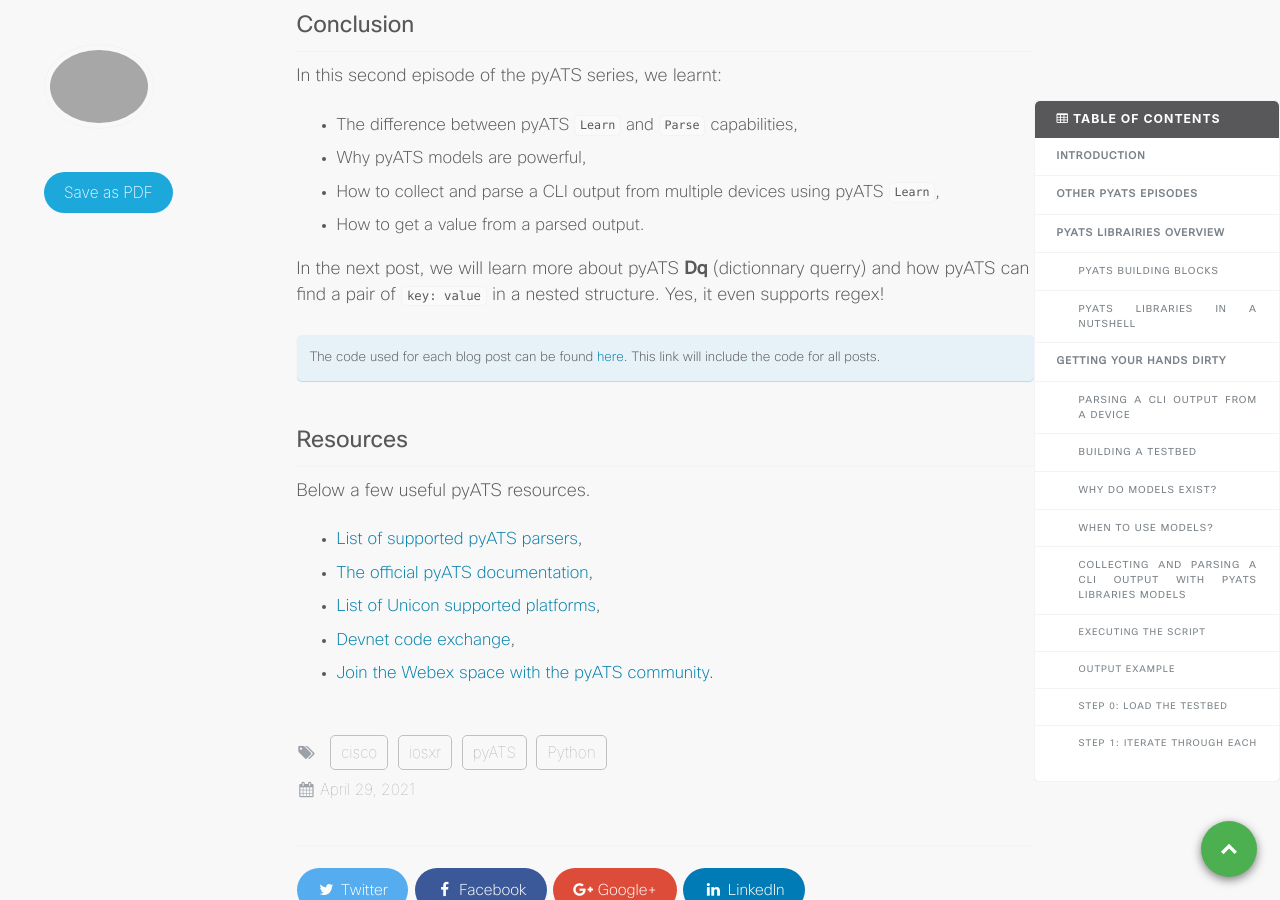
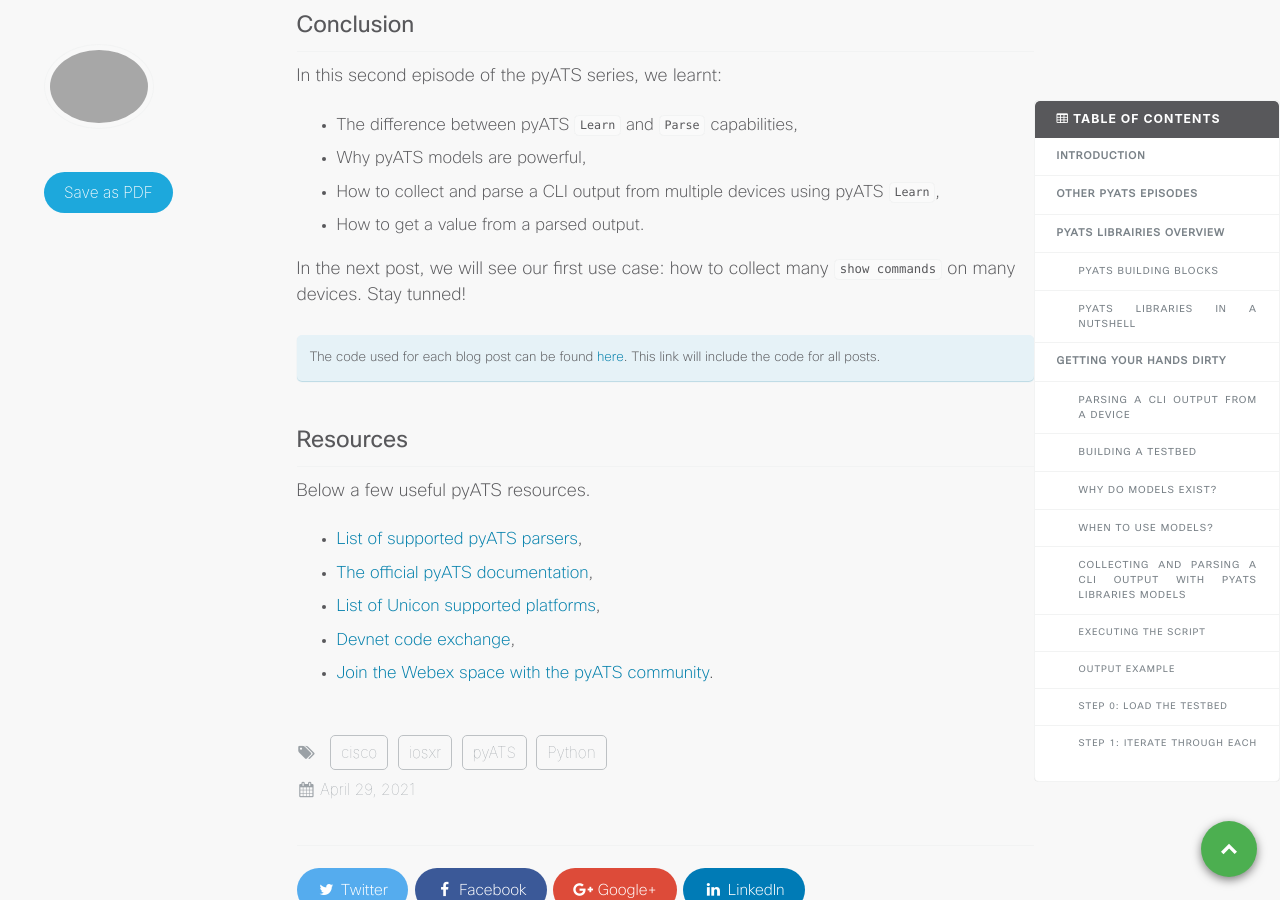
Before and after one commit to xrdocs/programmability, a Jekyll site: the page built from _tutorials/pyats-series-be-a-model.md, in a window 1280 px wide and 900 px high, scrolled down 10182 px. Built offline with Jekyll 4.4.1, drawn with Linux system fonts in a browser that asks for light colours; comment, search, counter and statistics services are not loaded.

Commit message:
change next episode

```diff
--- a/_tutorials/pyats-series-be-a-model.md
+++ b/_tutorials/pyats-series-be-a-model.md
@@ -447,7 +447,7 @@ In this second episode of the pyATS series, we learnt:
 - How to collect and parse a CLI output from multiple devices using pyATS `Learn`,
 - How to get a value from a parsed output.
 
-In the next post, we will learn more about pyATS **Dq** (dictionnary querry) and how pyATS can find a pair of `key: value` in a nested structure. Yes, it even supports regex!
+In the next post, we will see our first use case: how to collect many `show commands` on many devices. Stay tunned!
 
 The code used for each blog post can be found [here](https://github.com/AntoineOrsoni/xrdocs-how-to-pyats). This link will include the code for all posts.
 {: .notice--info}
```
